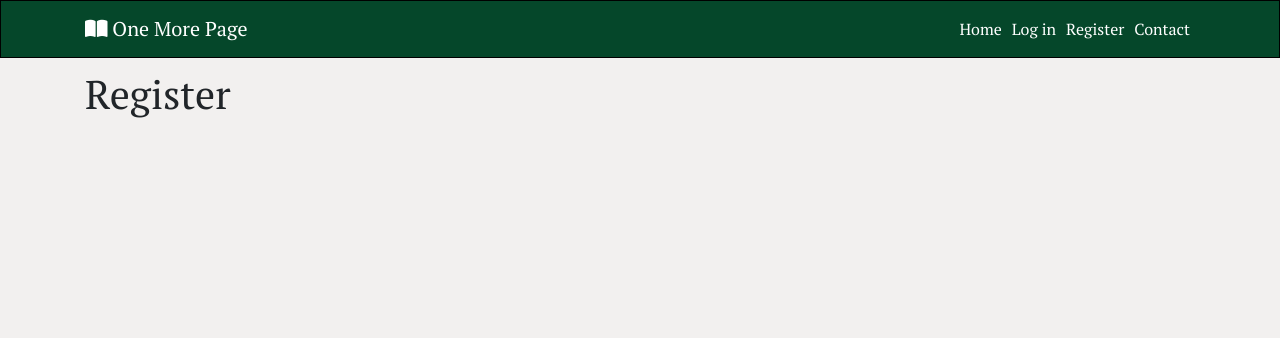
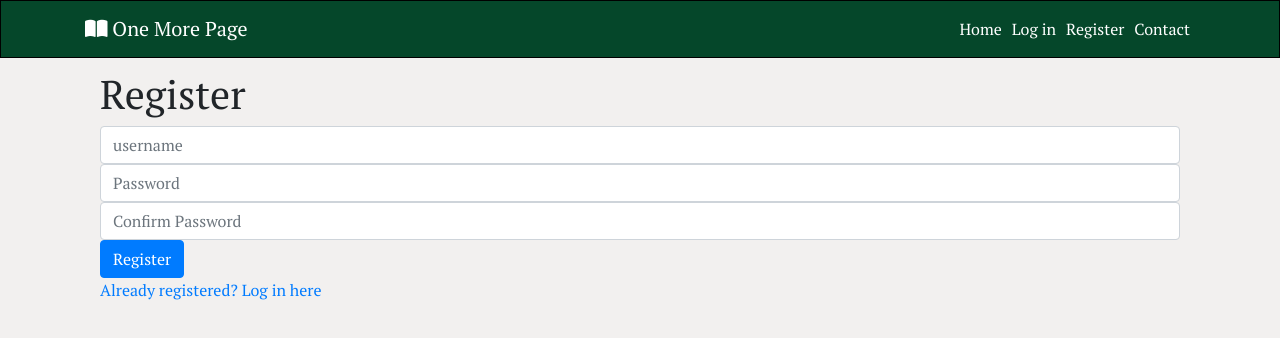
Before and after one commit to Jamie-S2000/one_more_page, a React (Create React App) app in the folder my-app/: page /register in a window 1280 px wide. Shown: the top 338 px of the page. Built offline with nearby package versions, Linux system fonts and the light colour scheme.

Commit message:
feat: creates register form and sets up axios

```diff
--- a/my-app/package.json
+++ b/my-app/package.json
@@ -7,6 +7,7 @@
     "@testing-library/jest-dom": "^6.6.3",
     "@testing-library/react": "^16.3.0",
     "@testing-library/user-event": "^13.5.0",
+    "axios": "^1.9.0",
     "bootstrap": "^4.6.0",
     "react": "^19.1.0",
     "react-bootstrap": "^2.10.10",
--- a/my-app/src/App.js
+++ b/my-app/src/App.js
@@ -2,6 +2,8 @@ import styles from "./App.module.css";
 import NavBar from "./components/NavBar";
 import { Container } from "react-bootstrap";
 import { Route, Routes } from "react-router-dom";
+import "./api/axiosDefaults";
+import Register from "./pages/auth/Register";
 
 function App() {
   return (
@@ -11,7 +13,7 @@ function App() {
         <Routes>
           <Route path="/" element={<h1>Home Page</h1>} />
           <Route path="/login" element={<h1>Log in</h1>} />
-          <Route path="/register" element={<h1>Register</h1>} />
+          <Route path="/register" element={<Register />} />
           <Route path="/contact" element={<h1>Contact</h1>} />
           <Route path="*" element={<p>Page not found!</p>} />
         </Routes>
--- /dev/null
+++ b/my-app/src/api/axiosDefaults.js
@@ -0,0 +1,5 @@
+import axios from "axios";
+
+axios.defaults.baseURL = "https://book-review-api-a0026c271264.herokuapp.com/";
+axios.defaults.headers.post["Content-Type"] = "multipart/form-data";
+axios.defaults.withCredentials = true;
--- /dev/null
+++ b/my-app/src/pages/auth/Register.js
@@ -0,0 +1,46 @@
+import React from "react";
+import { Link } from "react-router-dom";
+
+import { Form, Button, Container } from "react-bootstrap";
+
+const Register = () => {
+  return (
+    <div>
+      <Container>
+        <h1>Register</h1>
+        <Form>
+          <Form.Group controlId="username">
+            <Form.Label className="d-none">username</Form.Label>
+            <Form.Control type="text" placeholder="username" name="username" />
+          </Form.Group>
+
+          <Form.Group controlId="password1">
+            <Form.Label className="d-none">Password</Form.Label>
+            <Form.Control
+              type="password"
+              placeholder="Password"
+              name="password1"
+            />
+          </Form.Group>
+
+          <Form.Group controlId="password2">
+            <Form.Label className="d-none">Confirm Password</Form.Label>
+            <Form.Control
+              type="password"
+              placeholder="Confirm Password"
+              name="password2"
+            />
+          </Form.Group>
+          <Button variant="primary" type="submit">
+            Register
+          </Button>
+        </Form>
+      </Container>
+      <Container>
+        <Link to="/login">Already registered? Log in here</Link>
+      </Container>
+    </div>
+  );
+};
+
+export default Register;
```
Also changed, not shown: 1 other file (tests, documents, lock files or other folders).
